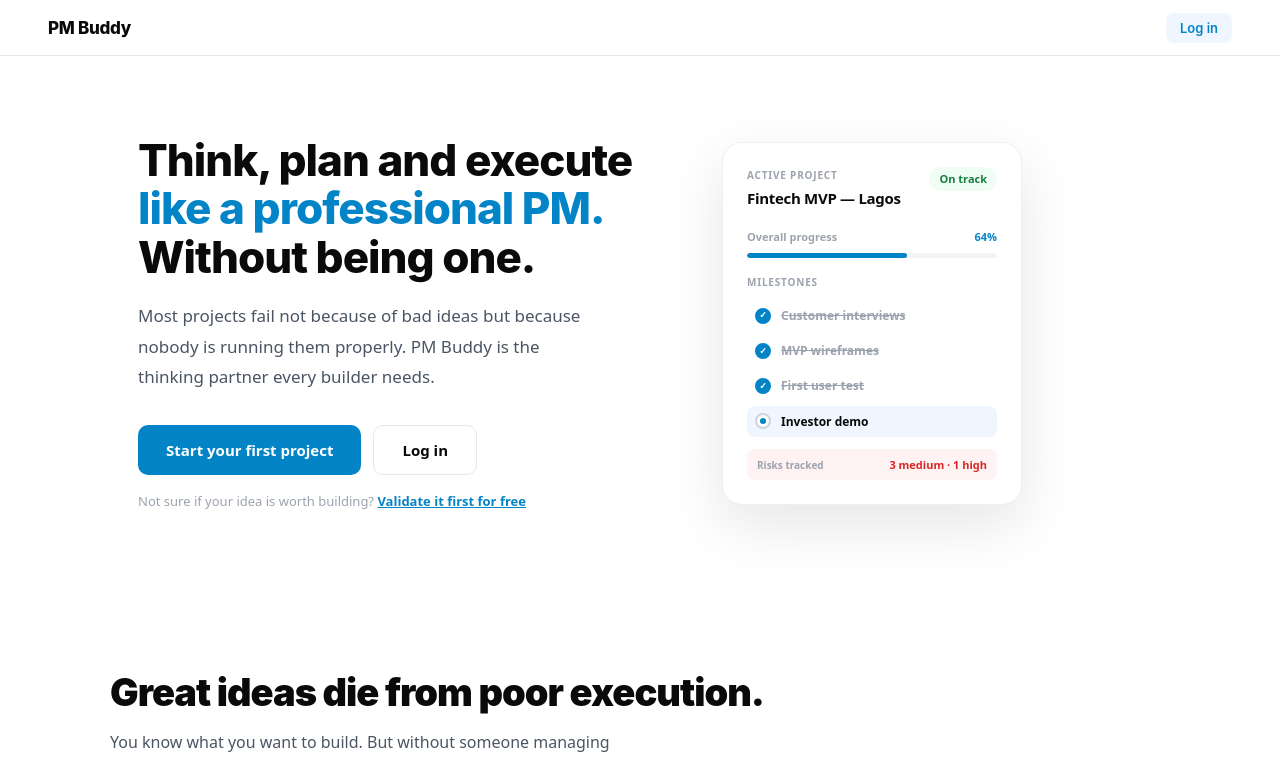
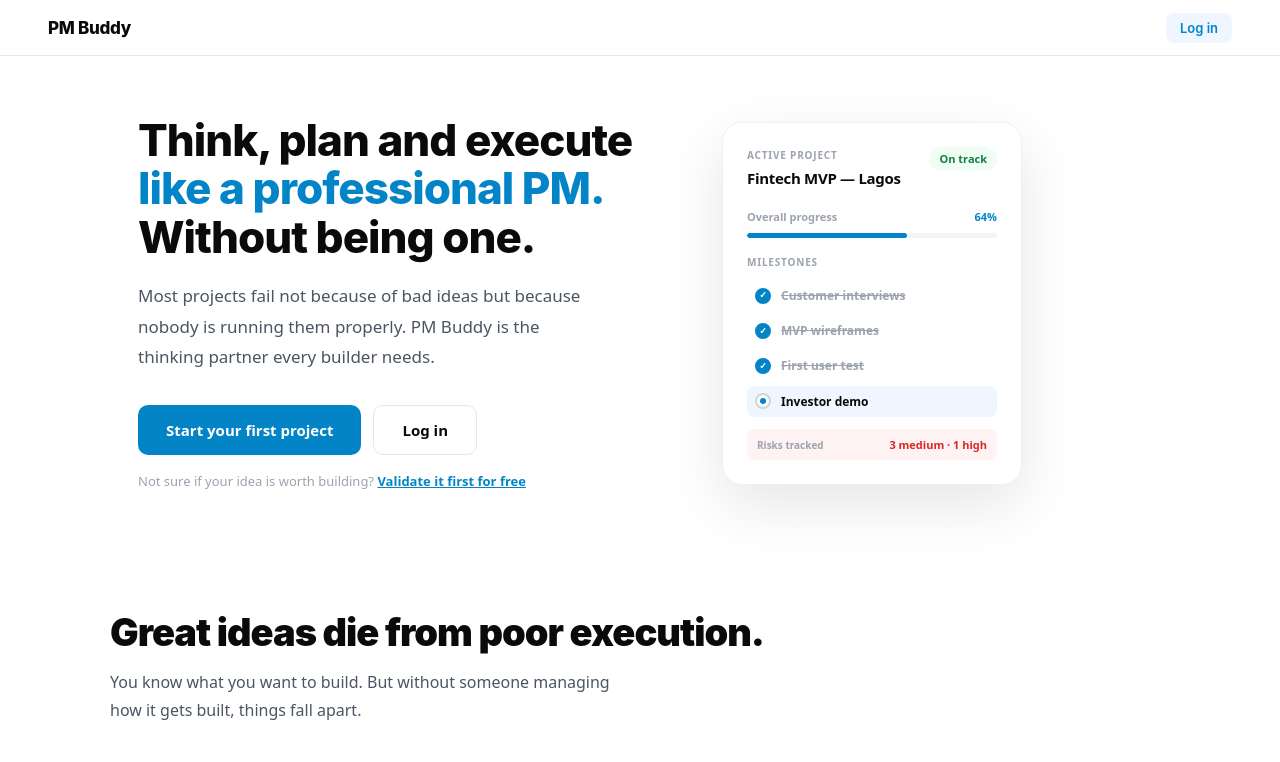
Before and after one commit to BigDebzz/PMBuddy-v3, a React (Create React App) app: page / in a window 1280 px wide. Shown: the top 762 px of the page. Built offline with nearby package versions, Linux system fonts and the light colour scheme; no server answers.

Commit message:
Update LandingScreen.js

```diff
--- a/src/components/LandingScreen.js
+++ b/src/components/LandingScreen.js
@@ -261,7 +261,7 @@ export default function LandingScreen({ onSelectMode, onLogin, onSignup, onDashb
 const s = {
   page: { minHeight: '100vh', background: WH, fontFamily: "'DM Sans', system-ui, sans-serif" },
 
-  hero: { padding: '80px 48px', maxWidth: 1100, margin: '0 auto', display: 'flex', alignItems: 'center', gap: 64, flexWrap: 'wrap' },
+  hero: { padding: '60px 48px 40px', maxWidth: 1100, margin: '0 auto', display: 'flex', alignItems: 'center', gap: 64, flexWrap: 'wrap' },
   heroLeft: { flex: 1, minWidth: 300, maxWidth: 520 },
   heroRight: { flex: '0 0 auto' },
   headline: { fontSize: 'clamp(28px, 3.5vw, 44px)', fontWeight: 800, color: BL, lineHeight: 1.1, letterSpacing: '-1px', marginBottom: 20 },
```
